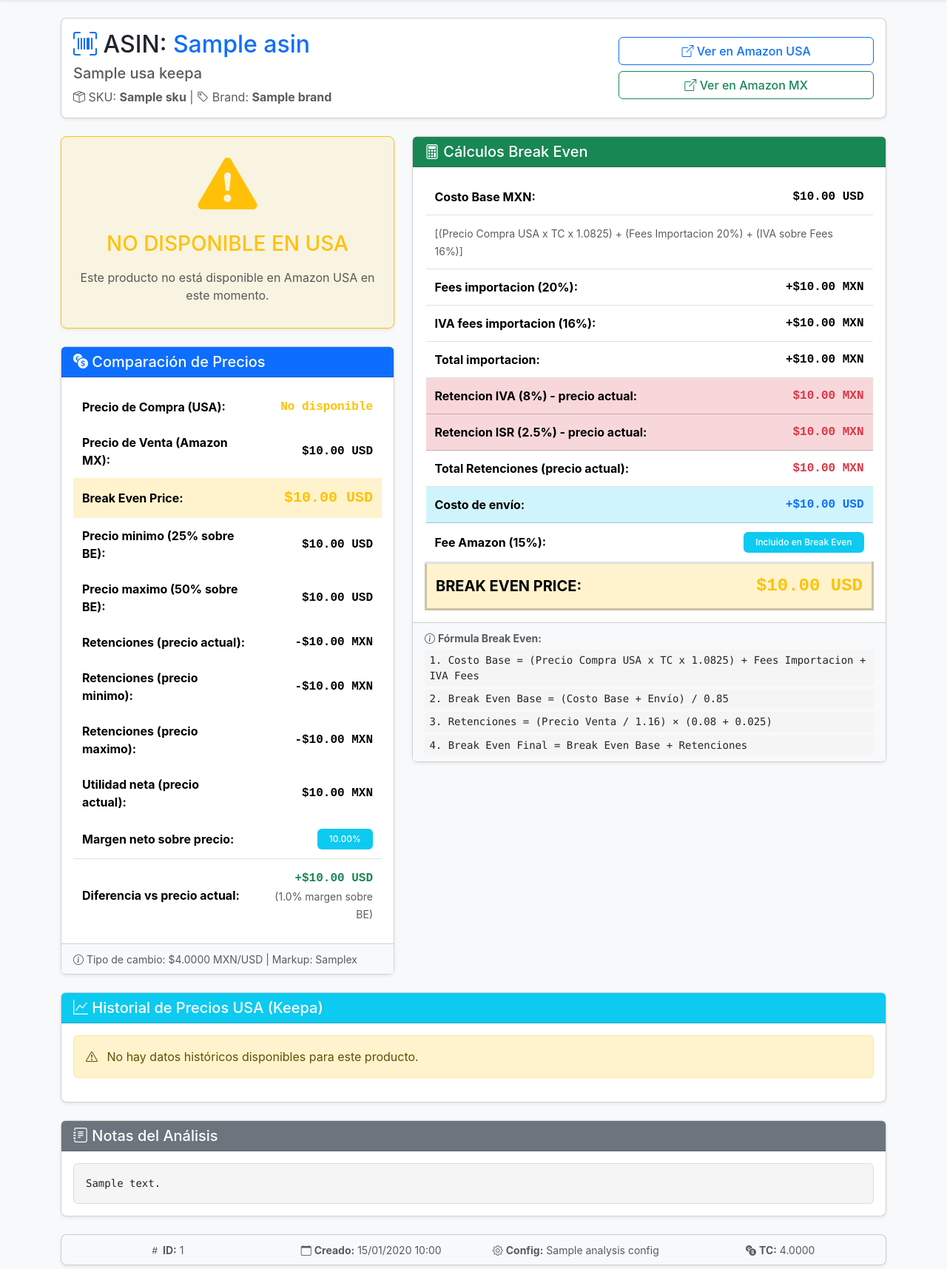
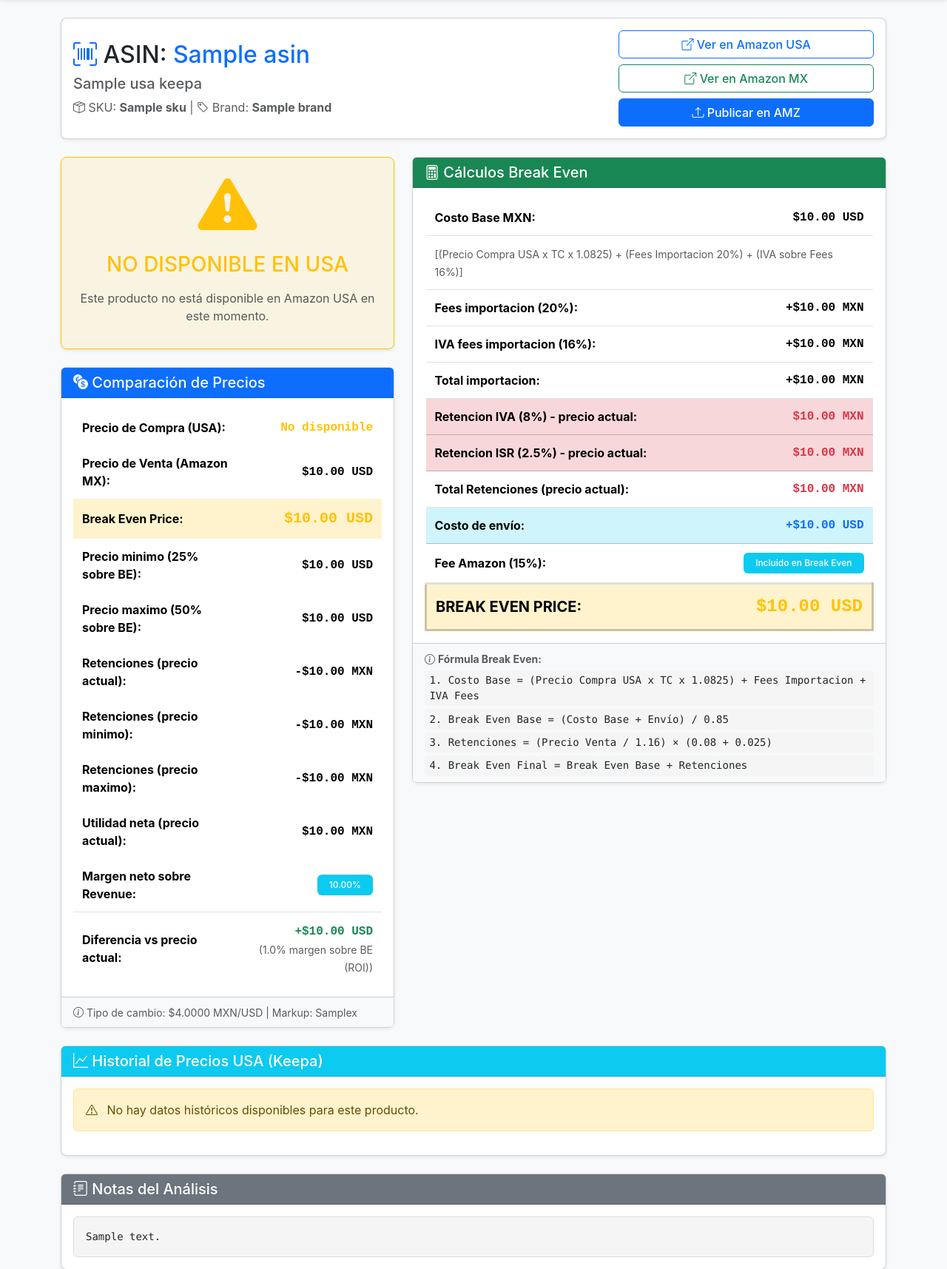
Before and after one commit to Amza-mx/amza-api, a Django app: template src/templates/pricing_analysis/result_detail.html in a window 1280 px wide. Shown: the part 56-1771 px from the top of the page at 74% size. Run offline with Django 5.2, Linux system fonts and the light colour scheme; the template is opened without the code that fills it: most values are stand-ins (such as "Sample title", 1, 10 or a date in 2020).

Commit message:
add to button for publish on AMZ

```diff
--- a/src/templates/pricing_analysis/components/feasibility_badge.html
+++ b/src/templates/pricing_analysis/components/feasibility_badge.html
@@ -65,7 +65,7 @@
 
                 {% if metrics.profit_percentage %}
                     <span class="badge bg-primary fs-6 px-3 py-2">
-                        Margen {{ metrics.profit_percentage|floatformat:1 }}%
+                        Margen neto sobre Revenue {{ metrics.profit_percentage|floatformat:1 }}%
                     </span>
                 {% endif %}
             </div>
--- a/src/templates/pricing_analysis/components/header.html
+++ b/src/templates/pricing_analysis/components/header.html
@@ -37,6 +37,11 @@
                        class="btn btn-outline-success">
                         <i class="bi bi-box-arrow-up-right"></i> Ver en Amazon MX
                     </a>
+                    <a href="https://sellercentral.amazon.com.mx/interactive/listing/workflow/offer/offer?asin={{ analysis.asin }}&conditionType=new"
+                       target="_blank"
+                       class="btn btn-primary">
+                        <i class="bi bi-upload"></i> Publicar en AMZ
+                    </a>
                 </div>
             </div>
         </div>
--- a/src/templates/pricing_analysis/components/price_comparison.html
+++ b/src/templates/pricing_analysis/components/price_comparison.html
@@ -114,7 +114,7 @@
                 </tr>
 
                 <tr>
-                    <td><strong>Margen neto sobre precio:</strong></td>
+                    <td><strong>Margen neto sobre Revenue:</strong></td>
                     <td class="text-end">
                         {% if analysis.current_mx_amazon_price %}
                             <span class="badge bg-info">
@@ -135,7 +135,7 @@
                             </span>
                             <br>
                             <small class="text-muted">
-                                ({{ metrics.current_margin_percentage|floatformat:1 }}% margen sobre BE)
+                                ({{ metrics.current_margin_percentage|floatformat:1 }}% margen sobre BE (ROI))
                             </small>
                         {% else %}
                             <span class="text-muted">-</span>
```
Also changed, not shown: src/templates/pricing_analysis/panorama.html (+8 -1 lines).
